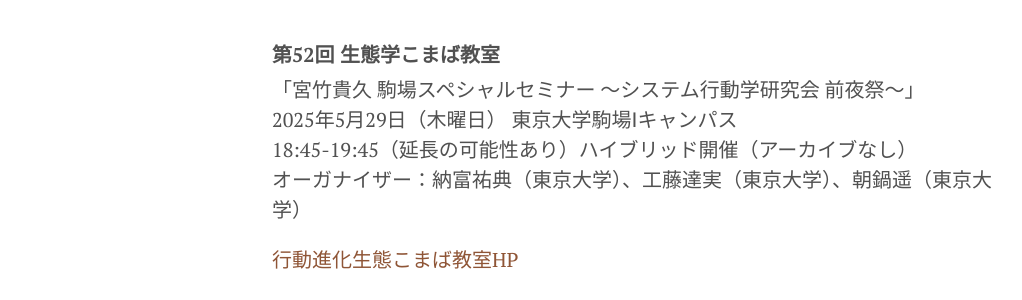
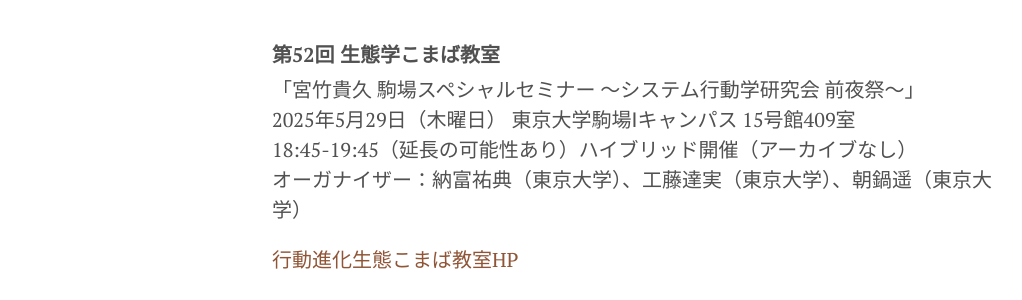
Before and after one commit to SystemsEthology/website, a Jekyll site: the page built from event_01/conference01_eve.md, in a window 1280 px wide. Shown: the part 782-1082 px from the top of the page, without its empty margins (8-1030 px from the left). Built offline with Jekyll 4.4.1, drawn with Linux system fonts in a browser that asks for light colours.

Commit message:
Update conference01_eve.md

```diff
--- a/event_01/conference01_eve.md
+++ b/event_01/conference01_eve.md
@@ -16,7 +16,7 @@
 
 <summary>第52回 生態学こまば教室</summary>
 「宮竹貴久 駒場スペシャルセミナー ～システム行動学研究会 前夜祭～」<br>
-2025年5月29日（木曜日） 東京大学駒場Ⅰキャンパス<br>
+2025年5月29日（木曜日） 東京大学駒場Ⅰキャンパス 15号館409室<br>
 18:45-19:45（延長の可能性あり）ハイブリッド開催（アーカイブなし）<br>
 オーガナイザー：納富祐典（東京大学）、工藤達実（東京大学）、朝鍋遥（東京大学）
 
```
